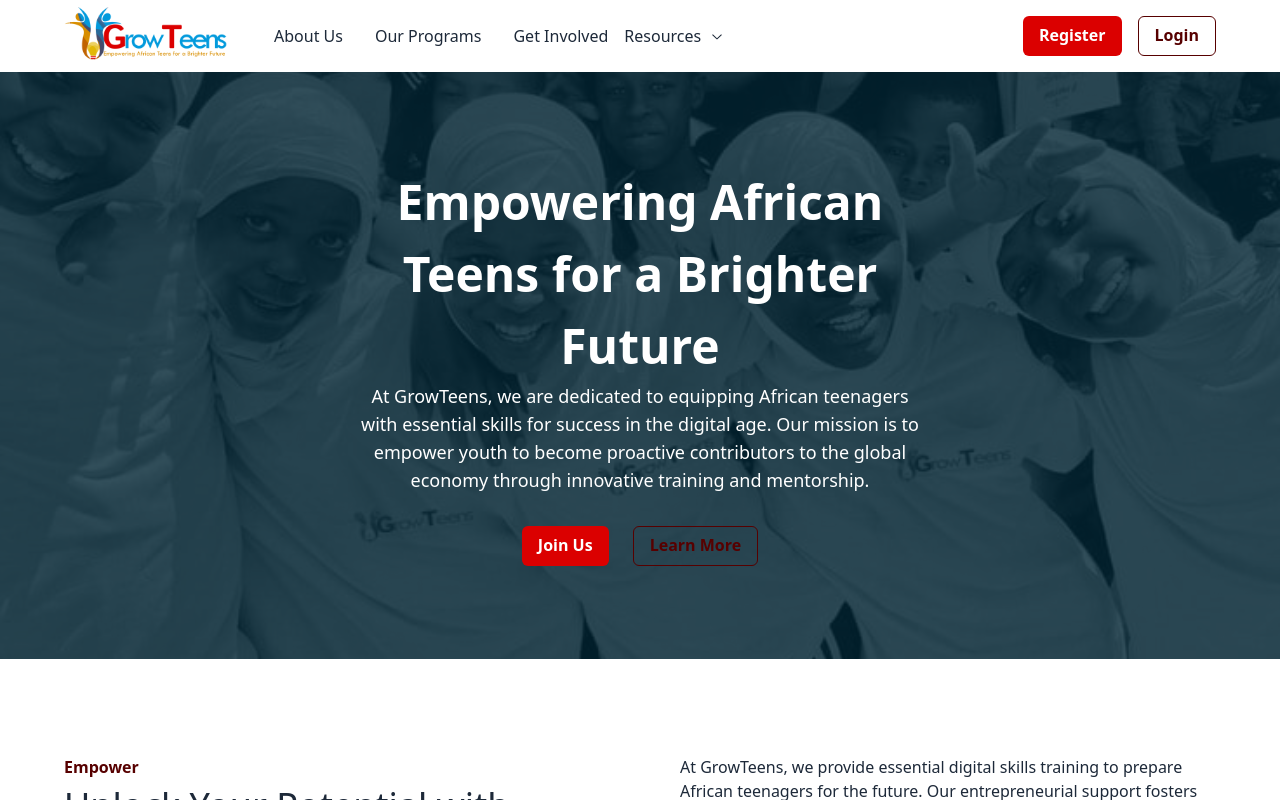
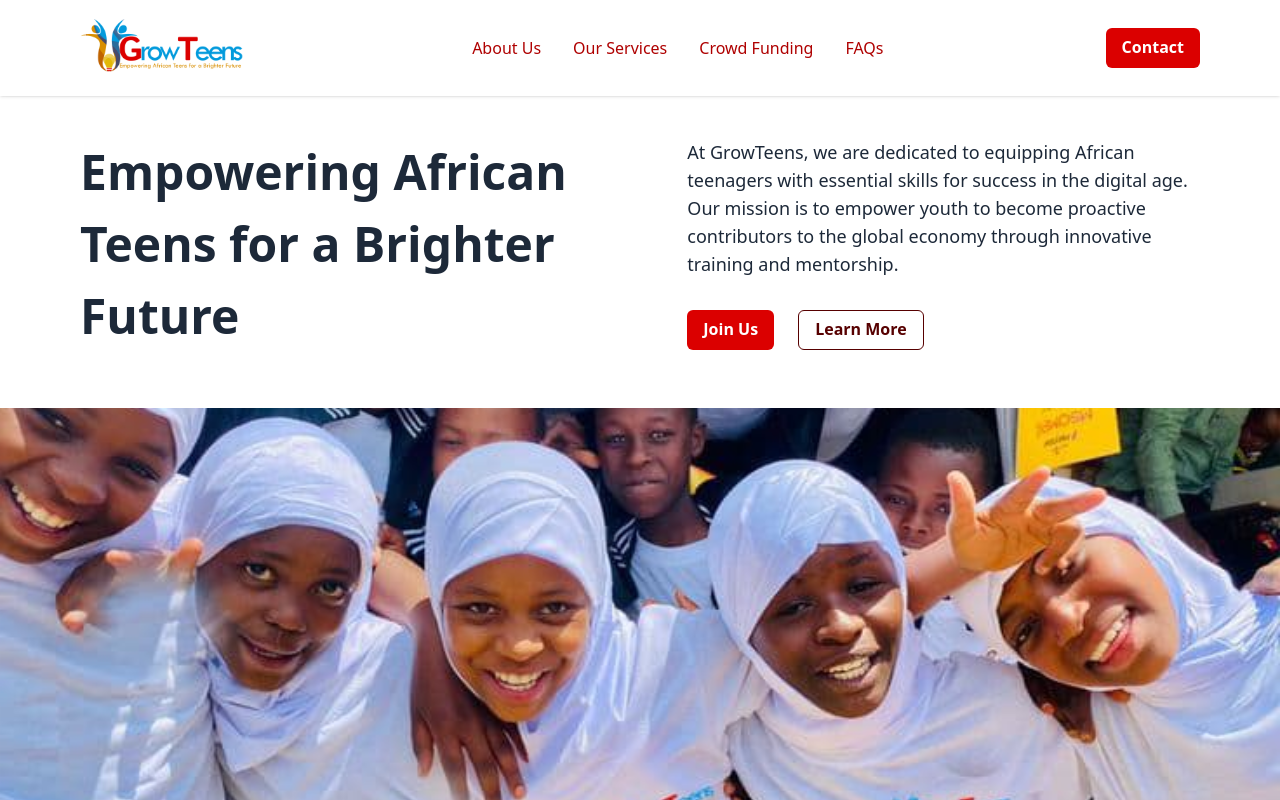
Before and after one commit to Codecraftershubx/grow-teens, a Next.js app in the folder client/: page / in a window 1280 px wide. Shown: the top 800 px of the page. Built offline with nearby package versions, Linux system fonts and the light colour scheme.

Commit message:
fix: navbar changes

```diff
--- a/client/src/app/(website)/_components/Hero.tsx
+++ b/client/src/app/(website)/_components/Hero.tsx
@@ -2,44 +2,89 @@
 
 import Image from "next/image";
 import HeroBg from "../../../../public/assets/images/hero-background.svg";
-import { Button, Text } from "@chakra-ui/react";
+import { Button, HStack, Text } from "@chakra-ui/react";
 import { useRouter } from "next/navigation";
+import { ArrowRight } from "lucide-react";
 
 const Hero = () => {
   const router = useRouter();
   return (
-    <section id="home" className="flex h-[587px] flex-col">
-      <div className="relative flex-1">
+    <section id="home" className="flex flex-col relative pt-20">
+      <div className="flex flex-col items-center justify-between w-full gap-20 px-6 py-14 gap-y-6 lg:flex-row lg:px-20 rounded-3xl">
+        <Text
+          w={{ lg: "xl" }}
+          fontSize={{ base: "3xl", md: "5xl" }}
+          fontWeight={600}
+          color=""
+          className="lg:w-1/2 "
+        >
+          Empowering African Teens for a Brighter Future
+        </Text>
+
+        <div className="lg:w-1/2">
+          <Text mx="auto" className="text-base md:text-lg ">
+            At GrowTeens, we are dedicated to equipping African teenagers with
+            essential skills for success in the digital age. Our mission is to
+            empower youth to become proactive contributors to the global economy
+            through innovative training and mentorship.
+          </Text>
+          <div className="mt-6 flex flex-wrap gap-6 md:mt-8">
+            <Button variant="solid" onClick={() => router.push("/signup")}>
+              Join Us
+            </Button>
+            <Button variant="outline">Learn More</Button>
+          </div>
+        </div>
+      </div>
+
+      <Image
+        src={HeroBg}
+        alt="hero"
+        className="hidden w-full h-full md:block"
+        loading="lazy"
+      />
+      {/* <div className="relative flex-1">
         <div className="absolute inset-0 z-0 bg-secondary-800">
           <Image
             src={HeroBg}
             alt="placeholder image"
             layout="fill"
             objectFit="cover"
-            className="absolute inset-0 size-full filter grayscale opacity-20 bg-blend-multiply"
+            className="absolute inset-0 w-full h-full bg-blend-multiply"
           />
-          {/* Overlay */}
-          <div className="absolute inset-0 opacity-50 "></div>
-          <div className="absolute inset-0 flex flex-col items-center justify-center text-center z-10 px-[5%] text-white space-y-6">
-            <Text w={{ lg: "xl" }} fontSize={{base: "3xl", md: "5xl" }} fontWeight={600}>
+          <div className="absolute inset-0 bg-black opacity-40"></div>
+          <div className="absolute inset-0 flex flex-col items-center justify-center text-center z-10 px-[5%] space-y-6">
+            <Text
+              w={{ lg: "xl" }}
+              fontSize={{ base: "3xl", md: "5xl" }}
+              fontWeight={600}
+              color="yellow.200"
+              className="drop-shadow-2xl"
+            >
               Empowering African Teens for a Brighter Future
             </Text>
 
             <div>
-              <Text mx="auto" className="text-base md:text-lg lg:w-2/4">
+              <Text
+                mx="auto"
+                className="text-base md:text-lg lg:w-2/4 drop-shadow-lg"
+                color="yellow.200"
+              >
                 At GrowTeens, we are dedicated to equipping African teenagers
-                with essential skills for success in the digital age. Our
-                mission is to empower youth to become proactive contributors to
-                the global economy through innovative training and mentorship.
+                with essential skills for success in the digital age. Our mission
+                is to empower youth to become proactive contributors to the global
+                economy through innovative training and mentorship.
               </Text>
               <div className="mt-6 flex justify-center flex-wrap gap-6 md:mt-8">
-                <Button variant="solid" onClick={() => router.push("/signup")}>Join Us</Button>
+                <Button variant="solid" onClick={() => router.push("/signup")}>
+                  Join Us
+                </Button>
                 <Button variant="outline">Learn More</Button>
               </div>
             </div>
           </div>
         </div>
-      </div>
+      </div> */}
     </section>
   );
 };
--- a/client/src/app/(website)/_components/Navbar.tsx
+++ b/client/src/app/(website)/_components/Navbar.tsx
@@ -1,63 +1,150 @@
 "use client";
 
-import { Button, Image } from "@chakra-ui/react";
 import { motion } from "framer-motion";
-import React, { useState } from "react";
-import { RxChevronDown, RxChevronRight } from "react-icons/rx";
+import React, { useState, useEffect } from "react";
+import {
+  Menu,
+  MenuButton,
+  MenuItem,
+  MenuList,
+  Box,
+  Text,
+  HStack,
+  IconButton,
+  Button,
+  Link,
+  Image,
+} from "@chakra-ui/react";
+
+import { RxChevronDown, RxChevronRight, RxHamburgerMenu } from "react-icons/rx";
 import logo from "../../../../public/assets/images/logo.svg";
 import { useRouter } from "next/navigation";
 
-interface DropdownMenuReturn {
-  toggleMobileMenu: () => void;
-  toggleDropdown: () => void;
-  openDropdown: () => void;
-  closeDropdown: () => void;
-  animateMobileMenu: "open" | "close";
-  animateMobileMenuButtonSpan: "closed" | ["open", "rotatePhase"];
-  animateDropdownMenu: "open" | "close";
-  animateDropdownMenuIcon: "rotated" | "initial";
+interface NavLink {
+  name: string;
+  href: string;
+  isButton?: boolean;
 }
 
-const useDropdownMenu = (): DropdownMenuReturn => {
-  const [isMobileMenuOpen, setIsMobileMenuOpen] = useState<boolean>(false);
-  const [isDropdownOpen, setIsDropdownOpen] = useState<boolean>(false);
+const navLinks: NavLink[] = [
+  { name: "About Us", href: "/#about" },
+  { name: "Our Services", href: "/#services" },
+  { name: "Crowd Funding", href: "/crowdfunding" },
+  { name: "FAQs", href: "/faq" },
+];
 
-  const toggleMobileMenu = (): void => setIsMobileMenuOpen((prev) => !prev);
-  const toggleDropdown = (): void => setIsDropdownOpen((prev) => !prev);
-  const openDropdown = (): void => setIsDropdownOpen(true);
-  const closeDropdown = (): void => setIsDropdownOpen(false);
+export function Navbar() {
+  const [isScrolled, setIsScrolled] = useState(false);
 
-  const animateMobileMenu: "open" | "close" = isMobileMenuOpen
-    ? "open"
-    : "close";
-  const animateMobileMenuButtonSpan: "closed" | ["open", "rotatePhase"] =
-    isMobileMenuOpen ? ["open", "rotatePhase"] : "closed";
-  const animateDropdownMenu: "open" | "close" = isDropdownOpen
-    ? "open"
-    : "close";
-  const animateDropdownMenuIcon: "rotated" | "initial" = isDropdownOpen
-    ? "rotated"
-    : "initial";
-
-  return {
-    toggleMobileMenu,
-    toggleDropdown,
-    openDropdown,
-    closeDropdown,
-    animateMobileMenu,
-    animateMobileMenuButtonSpan,
-    animateDropdownMenu,
-    animateDropdownMenuIcon,
-  };
+  useEffect(() => {
+    const handleScroll = () => {
+      setIsScrolled(window.scrollY > 50);
     };
 
-export function Navbar() {
-  const useActive = useDropdownMenu();
+    window.addEventListener("scroll", handleScroll);
+    return () => {
+      window.removeEventListener("scroll", handleScroll);
+    };
+  }, []);
 
   const router = useRouter();
 
   return (
-    <section
+    <>
+      <Box width="full" maxW="8xl" mx="auto" position="relative">
+        <Box
+          position="fixed"
+          bg="white"
+          width="full"
+          maxW={"8xl"}
+          mx="auto"
+          zIndex="50"
+          boxShadow={isScrolled ? "md" : "none"}
+          transition="all 0.3s"
+        >
+          {/* Mobile View */}
+          <Box
+            className="flex justify-between items-center px-6 h-16 shadow-sm lg:pr-8"
+            display={{ base: "flex", md: "none" }}
+          >
+            {/* Logo */}
+            <HStack>
+              <a href="#">
+                <Image src={logo.src} alt="GrowTeens Logo" />
+              </a>
+            </HStack>
+
+            {/* Mobile Dropdown Menu */}
+            <Menu>
+              <MenuButton
+                as={IconButton}
+                aria-label="Menu"
+                icon={<RxHamburgerMenu />}
+                variant="ghost"
+                fontSize="2xl"
+              />
+              <MenuList
+                bg="white"
+                w="100vw"
+                p={2}
+                m={0}
+                borderRadius={0}
+                color="gray.900"
+                fontSize="md"
+                fontWeight="medium"
+              >
+                {/* Menu Items */}
+                {navLinks.map((link) => (
+                  <MenuItem py={3} key={link.name} bg="white">
+                    <Text cursor="pointer">
+                      <Link href={link.href}>{link.name}</Link>
+                    </Text>
+                  </MenuItem>
+                ))}
+
+                <Box py={3}>
+                  <Button colorScheme="primary" width="full" mt={2}>
+                    Contact
+                  </Button>
+                </Box>
+              </MenuList>
+            </Menu>
+          </Box>
+
+          {/* Desktop View */}
+          <Box
+            className="flex justify-between items-center px-6 shadow-sm lg:px-20"
+            display={{ base: "none", md: "flex" }}
+          >
+            {/* Logo */}
+            <HStack className="my-4 h-16">
+              <a href="#">
+                <Image src={logo.src} alt="GrowTeens Logo" />
+              </a>
+            </HStack>
+
+            {/* Navigation */}
+            <HStack
+              spacing={8}
+              color="primary.500"
+              fontSize="sm"
+              fontWeight="medium"
+              alignItems="center"
+            >
+              {navLinks.map((link) => (
+                <Link key={link.name} href={link.href} fontSize={["sm", "md"]}>
+                  {link.name}
+                </Link>
+              ))}
+            </HStack>
+
+            <HStack>
+              <Button colorScheme="primary">Contact</Button>
+            </HStack>
+          </Box>
+        </Box>
+      </Box>
+      {/* <section
         id="navbar"
         className="relative z-[999] flex w-full items-center justify-between border-b border-border-primary bg-background-primary lg:min-h-18 lg:px-[5%]"
       >
@@ -197,7 +284,9 @@ export function Navbar() {
                               />
                             </div>
                             <div className="flex flex-col items-start justify-center">
-                            <h5 className="font-semibold">Youth Empowerment</h5>
+                              <h5 className="font-semibold">
+                                Youth Empowerment
+                              </h5>
                               <p className="hidden text-sm md:block">
                                 Empowering teens for a brighter future
                               </p>
@@ -231,7 +320,9 @@ export function Navbar() {
                               />
                             </div>
                             <div className="flex flex-col items-start justify-center">
-                            <h5 className="font-semibold">Entrepreneurship</h5>
+                              <h5 className="font-semibold">
+                                Entrepreneurship
+                              </h5>
                               <p className="hidden text-sm md:block">
                                 Start your own business with our guidance
                               </p>
@@ -323,7 +414,9 @@ export function Navbar() {
                               />
                             </div>
                             <div className="flex flex-col items-start justify-center">
-                            <h5 className="font-semibold">Community Impact</h5>
+                              <h5 className="font-semibold">
+                                Community Impact
+                              </h5>
                               <p className="hidden text-sm md:block">
                                 See how we change lives across Africa
                               </p>
@@ -410,11 +503,15 @@ export function Navbar() {
             <Button variant="solid" onClick={() => router.push("/auth/signup")}>
               Register
             </Button>
-          <Button variant="outline" onClick={() => router.push("/auth/signin")}>
+            <Button
+              variant="outline"
+              onClick={() => router.push("/auth/signin")}
+            >
               Login
             </Button>
           </div>
         </div>
-    </section>
+      </section> */}
+    </>
   );
 }
```
Lines whose indentation alone changed are shown as unchanged.
